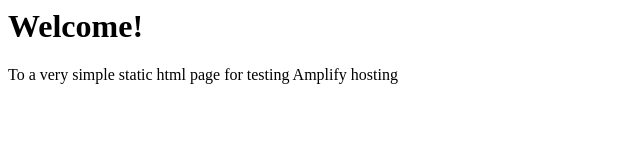
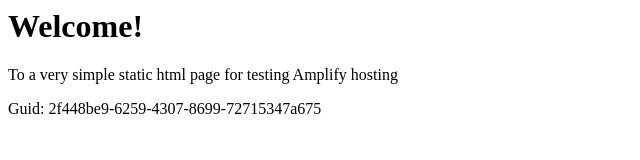
Before and after one commit to aws-aemilia-gru/Github-PR-Commit-Integration-Test-DoNotTouch-v0-preprod-sa-east-1, a website: page src/index.html in a window 1280 px wide. Shown: the whole page, without its empty margins (0-640 px from the left). Drawn offline with Linux system fonts and the light colour scheme.

Commit message:
commit from integ tests

```diff
--- a/src/index.html
+++ b/src/index.html
@@ -1,3 +1,5 @@
+
+
 <html lang="en">
 
 <head>
@@ -10,6 +12,6 @@
 <body>
     <h1>Welcome!</h1>
     <p>To a very simple static html page for testing Amplify hosting</p>
-</body>
+    <p>Guid: 2f448be9-6259-4307-8699-72715347a675</p></body>
 
 </html>
```
